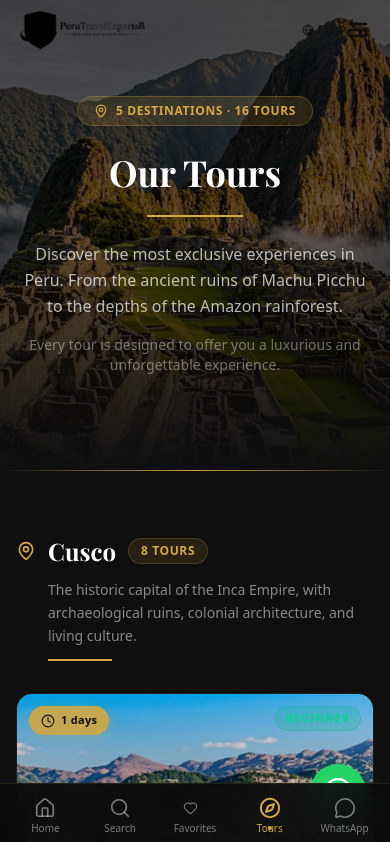
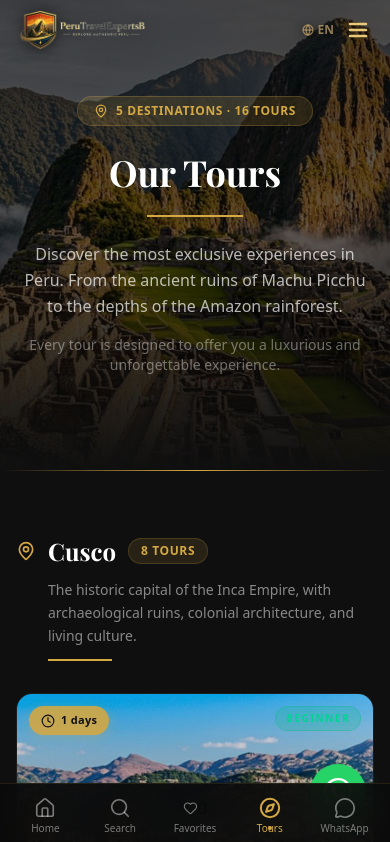
Before and after one commit to mrmoneymakersfxofficial/perutravelexpertsb, a Next.js app: page /tours in a window 390 px wide. Shown: the top 842 px of the page. Built offline with nearby package versions, Linux system fonts and the light colour scheme; a web font is replaced by a local one.

Commit message:
fix: swap CTA links (View Packages→/tour-packages, Explore Tours→/our-tours), gold ultra pro on subpage heroes & header nav

```diff
--- a/src/components/ImmersiveHero.tsx
+++ b/src/components/ImmersiveHero.tsx
@@ -72,38 +72,55 @@ export default function ImmersiveHero({
       <div className="relative z-[2] flex flex-col justify-end h-full">
         <div className="max-w-7xl mx-auto w-full px-4 sm:px-6 lg:px-8 pb-10 sm:pb-14 md:pb-16 lg:pb-20">
 
-          {/* Floating Breadcrumbs */}
-          <nav className="flex items-center gap-1.5 sm:gap-2 text-[10px] sm:text-[11px] font-medium uppercase tracking-[0.15em] text-white/50 mb-4 sm:mb-5 md:mb-6">
+          {/* Floating Breadcrumbs — Gold Ultra Pro */}
+          <nav className="flex items-center gap-1.5 sm:gap-2 text-[10px] sm:text-[11px] font-medium uppercase tracking-[0.15em] mb-4 sm:mb-5 md:mb-6" style={{ color: 'rgba(201,169,110,0.7)' }}>
             {breadcrumbs.map((crumb, idx) => (
               <React.Fragment key={idx}>
                 {crumb.href ? (
                   <Link
                     href={crumb.href}
-                    className="hover:text-[#D4A843] transition-colors duration-200"
+                    className="transition-colors duration-200 hover:brightness-125"
+                    style={{ color: 'rgba(232,201,122,0.85)' }}
                   >
                     {crumb.label}
                   </Link>
                 ) : (
-                  <span className="text-white/70">{crumb.label}</span>
+                  <span style={{ color: 'rgba(245,214,168,0.85)' }}>{crumb.label}</span>
                 )}
                 {idx < breadcrumbs.length - 1 && (
-                  <span className="text-white/25 mx-0.5">/</span>
+                  <span style={{ color: 'rgba(201,169,110,0.35)' }} className="mx-0.5">/</span>
                 )}
               </React.Fragment>
             ))}
           </nav>
 
-          {/* Giant Title */}
-          <h1 className="font-playfair text-3xl sm:text-4xl md:text-5xl lg:text-6xl xl:text-7xl font-bold text-white tracking-tight leading-[1.1] mb-3 sm:mb-4 md:mb-5 drop-shadow-[0_2px_12px_rgba(0,0,0,0.4)]">
+          {/* Giant Title — Gold Ultra Pro gradient */}
+          <h1
+            className="font-playfair text-3xl sm:text-4xl md:text-5xl lg:text-6xl xl:text-7xl font-bold tracking-tight leading-[1.1] mb-3 sm:mb-4 md:mb-5 drop-shadow-[0_2px_16px_rgba(212,168,67,0.3)]"
+            style={{
+              background: 'linear-gradient(135deg, #C9A96E 0%, #E8C97A 35%, #F5D6A8 50%, #E8C97A 65%, #C9A96E 100%)',
+              WebkitBackgroundClip: 'text',
+              WebkitTextFillColor: 'transparent',
+              backgroundClip: 'text',
+            }}
+          >
             {title}
           </h1>
 
           {/* Gold Underline */}
-          <div className="h-[3px] w-16 sm:w-20 md:w-24 mb-3 sm:mb-4 md:mb-5" style={{ background: 'linear-gradient(90deg, #D4A843, #B89020)' }} />
+          <div className="h-[3px] w-16 sm:w-20 md:w-24 mb-3 sm:mb-4 md:mb-5" style={{ background: 'linear-gradient(90deg, #C9A96E, #F5D6A8, #C9A96E)' }} />
 
-          {/* Subtitle */}
+          {/* Subtitle — Gold Ultra Pro */}
           {subtitle && (
-            <p className="text-white/70 text-sm sm:text-base md:text-lg font-light leading-relaxed max-w-2xl lg:max-w-3xl drop-shadow-[0_1px_8px_rgba(0,0,0,0.3)]">
+            <p
+              className="text-sm sm:text-base md:text-lg font-light leading-relaxed max-w-2xl lg:max-w-3xl drop-shadow-[0_1px_8px_rgba(212,168,67,0.2)]"
+              style={{
+                background: 'linear-gradient(135deg, #C9A96E 0%, #E8C97A 40%, #F5D6A8 100%)',
+                WebkitBackgroundClip: 'text',
+                WebkitTextFillColor: 'transparent',
+                backgroundClip: 'text',
+              }}
+            >
               {subtitle}
             </p>
           )}
--- a/src/components/layout/Header.tsx
+++ b/src/components/layout/Header.tsx
@@ -45,9 +45,11 @@ export default function Header() {
     bookingOpen, setBookingOpen,
   } = useModal();
 
-  // Pages with dark immersive heroes → keep white text
+  // Pages with dark immersive heroes → gold text on subpages for readability
   // All other subpages have lighter backgrounds → use dark text
-  const isLightPage = pathname !== '/' && !pathname?.includes('/tours/') && !pathname?.includes('/our-tours/') && !pathname?.includes('/tour-packages/') && !pathname?.includes('/tours-cities/') && !pathname?.includes('/customized-tours/') && !pathname?.includes('/projects-we-support/');
+  const isHomePage = pathname === '/';
+  const isDarkHeroSubpage = !isHomePage && !pathname?.includes('/about-us') && !pathname?.includes('/testimonials') && !pathname?.includes('/contact') && !pathname?.includes('/faq');
+  const isLightPage = !isHomePage && !isDarkHeroSubpage;
 
   // Scroll listener — transparent at top, glass on scroll
   useEffect(() => {
@@ -81,10 +83,11 @@ export default function Header() {
 
   // ═══════ DYNAMIC CONTRAST ENGINE ═══════
 
-  // Nav link text color
+  // Nav link text color — Gold Ultra Pro on dark-hero subpages, white on home
   const getTextClass = () => {
     if (isScrolled) return 'text-white/90 hover:text-[#C5A55A] active:text-[#A8883D]';
     if (isLightPage) return 'text-[#0F0F0F] hover:text-[#C5A55A] active:text-[#A8883D]';
+    if (isDarkHeroSubpage) return 'text-[#E8C97A] hover:text-[#F5D6A8] active:text-[#C9A96E] drop-shadow-[0_1px_6px_rgba(0,0,0,0.9)]';
     return 'text-white/90 hover:text-[#C5A55A] active:text-[#A8883D] drop-shadow-[0_1px_4px_rgba(0,0,0,0.8)]';
   };
 
@@ -92,6 +95,7 @@ export default function Header() {
   const getMutedClass = () => {
     if (isScrolled) return 'text-white/60';
     if (isLightPage) return 'text-[#0F0F0F]/70';
+    if (isDarkHeroSubpage) return 'text-[#C9A96E]/70 drop-shadow-[0_1px_4px_rgba(0,0,0,0.9)]';
     return 'text-white/60 drop-shadow-[0_1px_4px_rgba(0,0,0,0.8)]';
   };
 
@@ -99,6 +103,7 @@ export default function Header() {
   const getSeparatorClass = () => {
     if (isScrolled) return 'bg-white/20';
     if (isLightPage) return 'bg-black/20';
+    if (isDarkHeroSubpage) return 'bg-[#C9A96E]/25';
     return 'bg-white/20';
   };
 
@@ -119,8 +124,10 @@ export default function Header() {
 
   // Mobile hamburger color
   const getHamburgerClass = () => {
-    if (isScrolled || !isLightPage) return 'text-white';
-    return 'text-[#0F0F0F]';
+    if (isScrolled) return 'text-white';
+    if (isDarkHeroSubpage) return 'text-[#E8C97A]';
+    if (isLightPage) return 'text-[#0F0F0F]';
+    return 'text-white';
   };
 
   return (
--- a/src/components/sections/HeroSection.tsx
+++ b/src/components/sections/HeroSection.tsx
@@ -214,7 +214,7 @@ export default function HeroSection() {
 
         {/* CTAs */}
         <div ref={ctaRef} className="flex flex-col sm:flex-row items-center justify-center gap-4 opacity-0">
-          <Link href="/tour-packages#customized-packages">
+          <Link href="/tour-packages">
             <Button
               className="btn-gold rounded-full px-8 py-3 text-base tracking-wide"
             >
```
